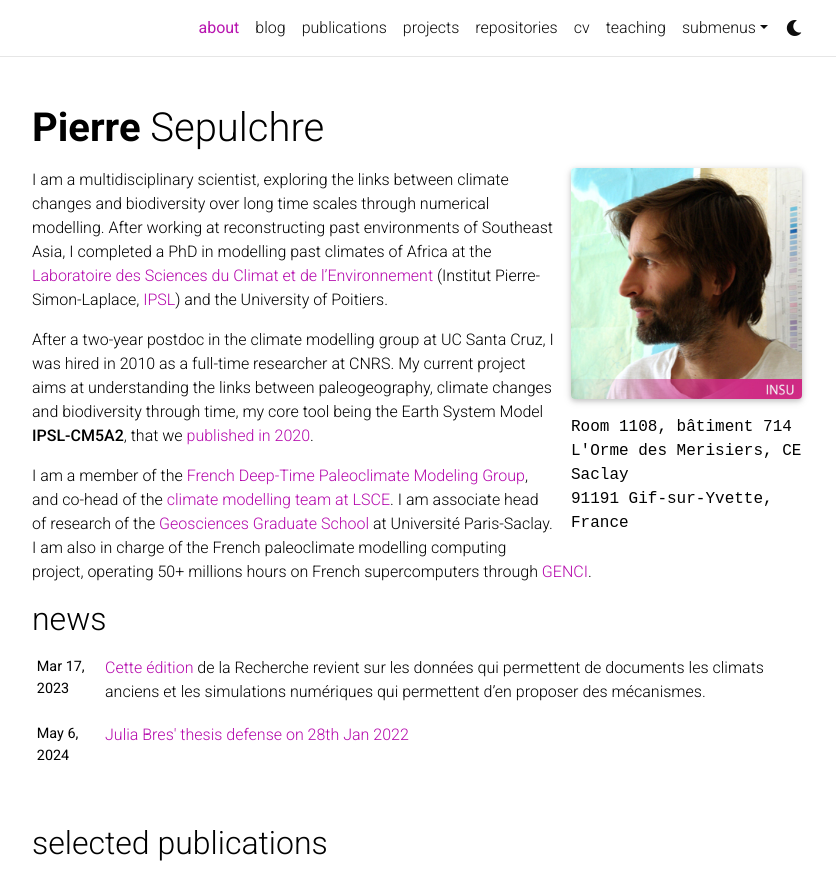
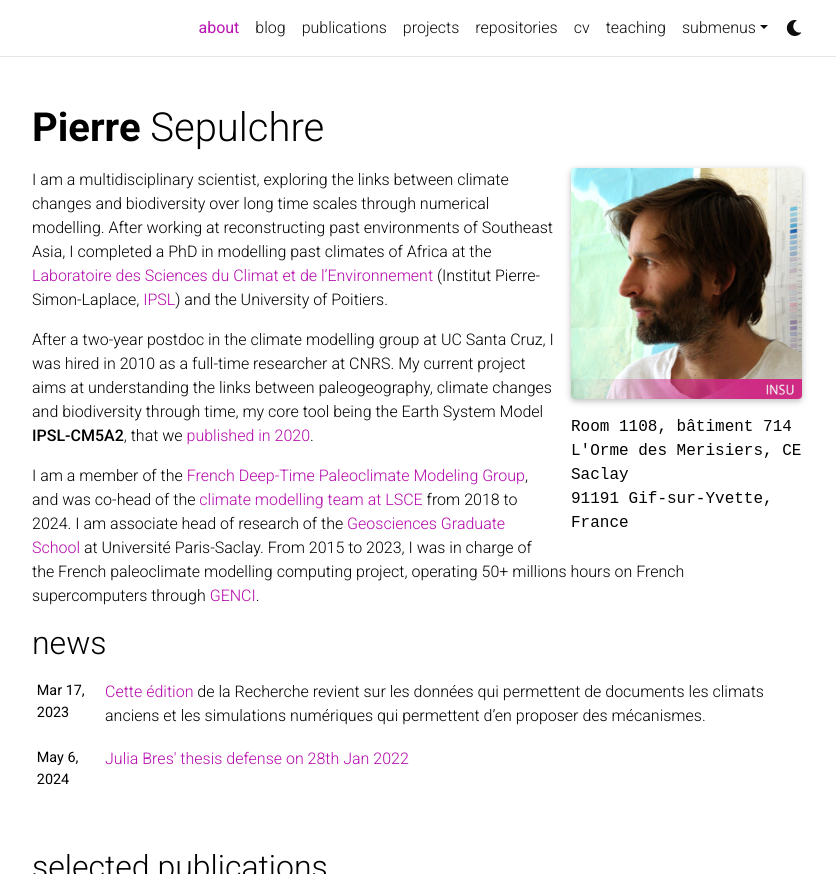
Before and after one commit to pierre-sepulchre/pierre-sepulchre.github.io, a Jekyll site: the page built from _pages/about.md, in a window 1280 px wide and 1188 px high, cut to the strip 0-874 px from the top of the window. Shown: the whole strip, without its empty margins (223-1059 px from the left). Built offline with Jekyll 4.4.1, drawn with Linux system fonts in a browser that asks for light colours; full-size pictures stand in for the smaller copies a plugin makes; comment, search, counter and statistics services are not loaded; a style sheet for code colours, icons or effects is not loaded.

Commit message:
Update about.md

```diff
--- a/_pages/about.md
+++ b/_pages/about.md
@@ -22,4 +22,4 @@ I am a multidisciplinary scientist, exploring the links between climate changes
 
 After a two-year postdoc in the climate modelling group at UC Santa Cruz, I was hired in 2010 as a full-time researcher at CNRS. My current project aims at understanding the links between paleogeography, climate changes and biodiversity through time, my core tool being the Earth System Model **IPSL-CM5A2**, that we <a href="https://gmd.copernicus.org/articles/13/3011/2020/" target="_blank" >published in 2020</a>.
 
-I am a member of the <a href="https://paleoclim-cnrs.github.io/" target="_blank" >French Deep-Time Paleoclimate Modeling Group</a>, and co-head of the <a href="https://www.lsce.ipsl.fr/en/Phocea/Vie_des_labos/Ast/ast_groupe.php?id_groupe=82" target="_blank" >climate modelling team at LSCE</a>. I am associate head of research of the <a href="https://www.universite-paris-saclay.fr/graduate-schools/graduate-school-geosciences-climat-environnement-planetes" target="_blank">Geosciences Graduate School</a> at Université Paris-Saclay. I am also in charge of the French paleoclimate modelling computing project, operating 50+ millions hours on French supercomputers through <a href="https://www.genci.fr/en" target="_blank">GENCI</a>.
+I am a member of the <a href="https://paleoclim-cnrs.github.io/" target="_blank" >French Deep-Time Paleoclimate Modeling Group</a>, and was co-head of the <a href="https://www.lsce.ipsl.fr/en/Phocea/Vie_des_labos/Ast/ast_groupe.php?id_groupe=82" target="_blank" >climate modelling team at LSCE </a> from 2018 to 2024. I am associate head of research of the <a href="https://www.universite-paris-saclay.fr/graduate-schools/graduate-school-geosciences-climat-environnement-planetes" target="_blank">Geosciences Graduate School</a> at Université Paris-Saclay. From 2015 to 2023, I was in charge of the French paleoclimate modelling computing project, operating 50+ millions hours on French supercomputers through <a href="https://www.genci.fr/en" target="_blank">GENCI</a>.
```
